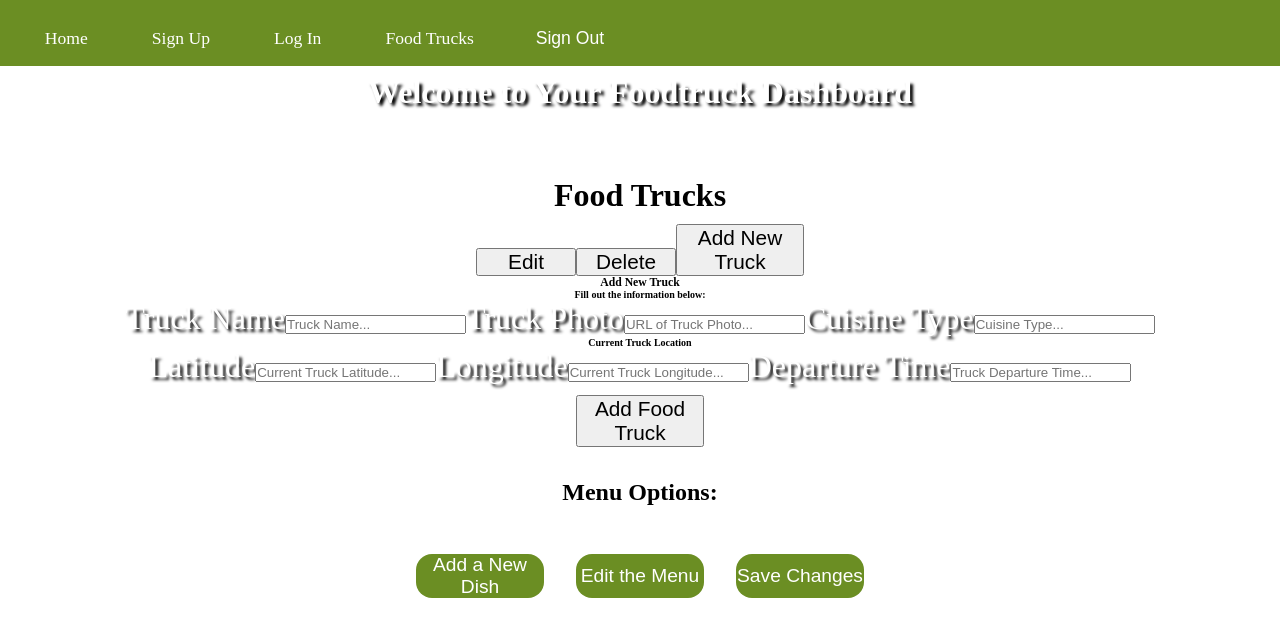
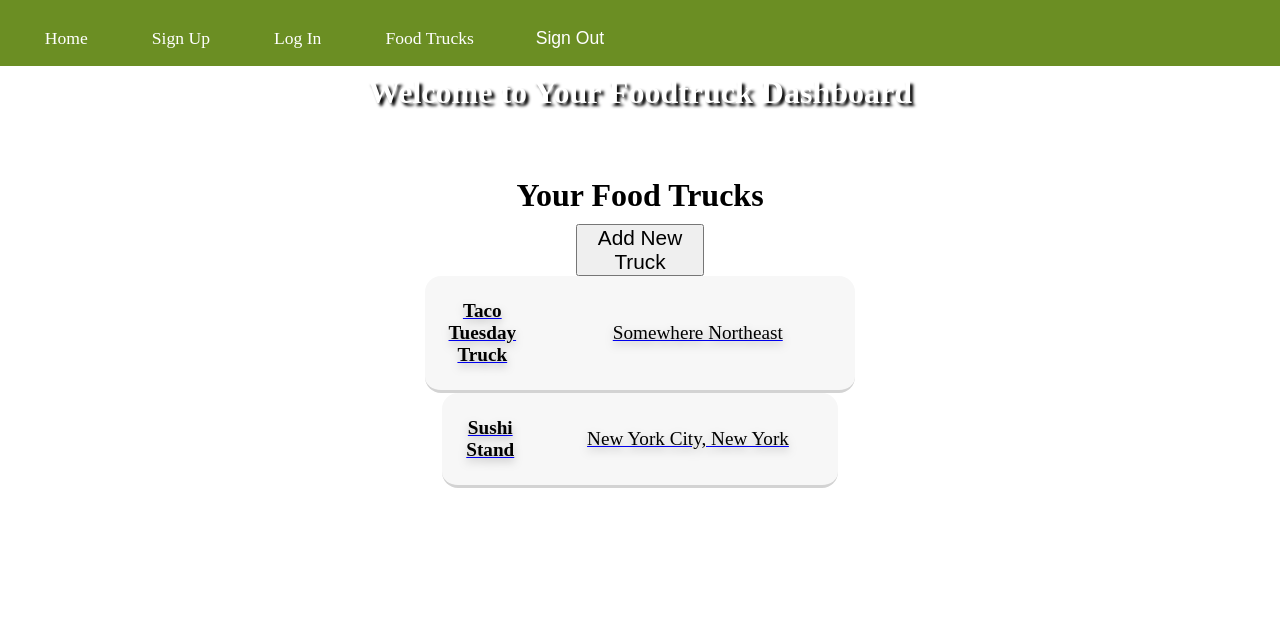
Before and after one commit to tt16-buildweek-foodtruck/FoodTruck-TrackR-front-end, a React (Create React App) app: page /foodtruck in a window 1280 px wide. Shown: the top 636 px of the page. Built offline with nearby package versions, Linux system fonts and the light colour scheme.

Commit message:
links by truck id, individual truck dashboards, CRUD buttons pushing by correct routes

```diff
--- a/src/App.js
+++ b/src/App.js
@@ -1,19 +1,66 @@
-import React from "react";
+import React, { useState, useEffect } from "react";
 import { Route } from "react-router-dom";
+import { dummyData } from "./constants/dummyMenuData";
 import Navbar from "./components/navbar/Navbar";
 import LoginForm from "./components/forms/LoginForm";
 import Footer from "./components/footer/Footer";
 import FoodTruck from "./components/foodTruck/FoodTruck";
+import TruckDashboard from "./components/operatorDashboard/TruckDashboard";
 import "./css/App.css";
 import SignUpForm from "./components/forms/SignUpForm";
 import Home from "./components/home/Home";
+import { axiosWithAuth } from "./utils/axiosWithAuth";
+import AddFoodTruck from "./components/foodTruck/AddFoodTruck";
+
+const initialState = [];
+
 function App() {
+	const [truckList, setTruckList] = useState(initialState);
+
+	//Can save this for real endpoint
+	// const getFoodTruck = () => {
+	// 	axiosWithAuth()
+	// 		.get(`api/trucks/user${userId}`)
+	// 		.then((res) => {
+	// 			console.log("GET FOOD TRUCK RES: ", res);
+	// 		})
+	// 		.catch((err) => {
+	// 			console.log("GET FOOD TRUCK ERROR: ", err);
+	// 		});
+	// };
+
+	const getTrucks = () => {
+		setTruckList(dummyData);
+	};
+
+	useEffect(() => {
+		getTrucks();
+	}, []);
+
 	return (
 		<div className="App">
 			<Navbar />
+
 			{/* This will be a private route once the endpoint is available. */}
+			<Route
+				path="/foodtruck"
+				render={(props) => {
+					return <FoodTruck {...props} trucks={truckList} />;
+				}}
+			></Route>
 
-			<Route path="/foodtruck" component={FoodTruck} />
+			<Route
+				path="/trucks/:id"
+				render={(props) => {
+					return <TruckDashboard {...props} />;
+				}}
+			></Route>
+			<Route
+				path="/add-food-truck"
+				render={(props) => {
+					return <AddFoodTruck {...props} />;
+				}}
+			></Route>
 			<Route path="/login" component={LoginForm} />
 			<Route path="/signup" component={SignUpForm} />
 			<Route path="/home" component={Home} />
--- a/src/components/foodTruck/AddFoodTruck.js
+++ b/src/components/foodTruck/AddFoodTruck.js
@@ -1,18 +1,17 @@
-import React, {useState} from 'react'
-import { connect } from 'react-redux';
-import {useParams, useHistory} from 'react-router-dom';
-import { axiosWithAuth } from '../../utils/axiosWithAuth';
-import {fetchTruck} from '../../actions/truckActions';
+import React, { useState } from "react";
+import { connect } from "react-redux";
+import { useParams, useHistory } from "react-router-dom";
+import { axiosWithAuth } from "../../utils/axiosWithAuth";
+import { fetchTruck } from "../../actions/truckActions";
 
-const initialTruckState =
-{
-    truckName: '',
-    truckImgURL: '',
-    cuisineId: '',
+const initialTruckState = {
+	truckName: "",
+	truckImgURL: "",
+	cuisineId: "",
 	lat: null,
 	long: null,
-    departureTime: ''
-}
+	departureTime: "",
+};
 
 // menu:
 // [
@@ -27,33 +26,31 @@ const initialTruckState =
 // ]
 
 const AddFoodTruck = () => {
-    const userId = ''
+	const userId = "";
 	const [newTruck, setNewTruck] = useState(initialTruckState);
 
-    const {push} = useHistory();
+	const { push } = useHistory();
 
 	const handleSubmit = (event) => {
 		event.preventDefault();
 		axiosWithAuth()
 			.post(`api/trucks/user/${userId}/`, newTruck)
-        .then(res => {
-            console.log('POST NEW TRUCK: ', res)
+			.then((res) => {
+				console.log("POST NEW TRUCK: ", res);
 			})
-        .catch(err => {
-            console.log('NEW TRUCK ERROR: ', err)
-        })
-        setNewTruck(
-            {
-                truckName: '',
-                truckImgURL: '',
-                cuisineId: '',
+			.catch((err) => {
+				console.log("NEW TRUCK ERROR: ", err);
+			});
+		setNewTruck({
+			truckName: "",
+			truckImgURL: "",
+			cuisineId: "",
 			lat: null,
 			long: null,
-                departureTime: ''
-            }
-        )
-        push('/operator-dashboard')
-    }
+			departureTime: "",
+		});
+		push("/foodtruck");
+	};
 
 	return (
 		<div>
@@ -64,9 +61,9 @@ const AddFoodTruck = () => {
 					<label>
 						Truck Name
 						<input
-                            type='text'
-                            name='truckName'
-                            placeholder='Truck Name...'
+							type="text"
+							name="truckName"
+							placeholder="Truck Name..."
 							value={newTruck.truckName}
 							// onChange={handleChange}
 						/>
@@ -74,9 +71,9 @@ const AddFoodTruck = () => {
 					<label>
 						Truck Photo
 						<input
-                            type='text'
-                            name='truckImgURL'
-                            placeholder='URL of Truck Photo...'
+							type="text"
+							name="truckImgURL"
+							placeholder="URL of Truck Photo..."
 							value={newTruck.truckImgURL}
 							// onChange={handleChange}
 						/>
@@ -84,9 +81,9 @@ const AddFoodTruck = () => {
 					<label>
 						Cuisine Type
 						<input
-                            type='text'
-                            name='cuisineId'
-                            placeholder='Cuisine Type...'
+							type="text"
+							name="cuisineId"
+							placeholder="Cuisine Type..."
 							value={newTruck.cuisineId}
 							// onChange={handleChange}
 						/>
@@ -98,9 +95,9 @@ const AddFoodTruck = () => {
 					<label>
 						Latitude
 						<input
-                            type='text'
-                            name='lat'
-                            placeholder='Current Truck Latitude...'
+							type="text"
+							name="lat"
+							placeholder="Current Truck Latitude..."
 							value={newTruck.lat}
 							// onChange={handleChange}
 						/>
@@ -108,9 +105,9 @@ const AddFoodTruck = () => {
 					<label>
 						Longitude
 						<input
-                             type='text'
-                             name='long'
-                             placeholder='Current Truck Longitude...'
+							type="text"
+							name="long"
+							placeholder="Current Truck Longitude..."
 							value={newTruck.long}
 							// onChange={handleChange}
 						/>
@@ -118,9 +115,9 @@ const AddFoodTruck = () => {
 					<label>
 						Departure Time
 						<input
-                             type='text'
-                             name='departureTime'
-                             placeholder='Truck Departure Time...'
+							type="text"
+							name="departureTime"
+							placeholder="Truck Departure Time..."
 							value={newTruck.departureTime}
 							// onChange={handleChange}
 						/>
@@ -165,18 +162,18 @@ const AddFoodTruck = () => {
 				<button>Add Food Truck</button>
 			</form>
 		</div>
-    )
-}
+	);
+};
 
-const mapStateToProps = state => {
+const mapStateToProps = (state) => {
 	return {
 		truckName: state.truckName,
 		truckImgURL: state.truckImgURL,
 		cuisineId: state.cuisineId,
 		lat: state.lat,
 		long: state.long,
-        departureTime: state.departureTime
-    }
-}
+		departureTime: state.departureTime,
+	};
+};
 
-export default connect(mapStateToProps, {fetchTruck})(AddFoodTruck)
+export default connect(mapStateToProps, { fetchTruck })(AddFoodTruck);
--- a/src/components/foodTruck/FoodTruck.js
+++ b/src/components/foodTruck/FoodTruck.js
@@ -1,43 +1,36 @@
-import React from "react";
+import React, { useState, useEffect } from "react";
 import { v4 as uuid } from "uuid";
-import { dummyData } from "../../constants/dummyMenuData";
 import { axiosWithAuth } from "../../utils/axiosWithAuth";
 import OperatorDashboard from "../operatorDashboard/OperatorDashoard";
 import Menu from "../menu/Menu";
 import "../../css/Foodtruck.css";
 
-const FoodTruck = () => {
+const FoodTruck = ({ props, trucks }) => {
 	const userId = "";
 	const operator = true;
+	const [renderTrucks, setRenderTrucks] = useState([]);
 
-	const getFoodTruck = () => {
-		axiosWithAuth()
-			.get(`api/trucks/user${userId}`)
-			.then((res) => {
-				console.log("GET FOOD TRUCK RES: ", res);
-			})
-			.catch((err) => {
-				console.log("GET FOOD TRUCK ERROR: ", err);
-			});
-	};
+	// useEffect(() => {
+	// 	const refreshTrucks = () => {
+	// 		setRenderTrucks(trucks);
+	// 	};
+	// 	refreshTrucks();
+	// }, [trucks]);
 
 	return (
 		<div className="foodTruck__container">
-			{operator === true
-				? dummyData.map((truck) => {
-						return (
-							<div key={uuid()}>
+			{operator === true ? (
+				<div>
 					<h1 className="foodTruck__container__title">
 						Welcome to Your Foodtruck Dashboard
 					</h1>
 					<OperatorDashboard
-									truck={truck}
+						truck={trucks}
 						className="foodTruck__container__dashboard"
 					/>
 				</div>
-						);
-				  })
-				: dummyData.map((truck) => {
+			) : (
+				trucks.map((truck) => {
 					return (
 						<div key={uuid()} className="foodTruck__container__card">
 							<h1 className="foodTruck__container__title">
@@ -54,7 +47,8 @@ const FoodTruck = () => {
 							</div>
 						</div>
 					);
-				  })}
+				})
+			)}
 		</div>
 	);
 };
--- a/src/components/operatorDashboard/OperatorDashoard.js
+++ b/src/components/operatorDashboard/OperatorDashoard.js
@@ -1,20 +1,33 @@
 import React from "react";
-import OperatorFoodtruck from "./OperatorFoodTruck";
-import OperatorMenu from "./OperatorMenu";
+import { Link } from "react-router-dom";
+import { useHistory } from "react-router-dom";
+import TruckCard from "./TruckCard";
+import { v4 as uuid } from "uuid";
 import "../../css/OperatorDashboard.css";
 
-const OperatorDashboard = ({ truck }) => {
+const OperatorDashboard = ({ props, truck }) => {
+	const { push } = useHistory();
+
+	const handleAddTruck = () => {
+		push("/add-food-truck");
+	};
+
 	return (
 		<div className="operator__dashboard__container">
-			<h2 className="operator__dashboard__container__title">Food Trucks</h2>
-			<OperatorFoodtruck
-				truck={truck}
-				className="operator__dashboard__container__block"
-			/>
-			<OperatorMenu
-				menu={truck.menuItems}
-				className="operator__dashboard__container__block"
-			/>
+			<h2 className="operator__dashboard__container__title">
+				Your Food Trucks
+			</h2>
+			<button onClick={handleAddTruck}>Add New Truck</button>
+			{/* <TruckDashboard truck={truck} /> */}
+			{truck.map((foodTruck) => {
+				return (
+					<div>
+						<Link key={uuid()} to={`/trucks/${foodTruck.truckId}`}>
+							<TruckCard props={props} truck={foodTruck} />
+						</Link>
+					</div>
+				);
+			})}
 		</div>
 	);
 };
--- a/src/components/operatorDashboard/OperatorFoodTruck.js
+++ b/src/components/operatorDashboard/OperatorFoodTruck.js
@@ -9,10 +9,6 @@ export default function OperatorFoodtruck() {
 	const { push } = useHistory();
 
 	const handleViewTruck = () => {};
-
-	const handleAddTruck = () => {
-		push("/add-food-truck");
-	};
 
 	const editTruck = () => {
 		axiosWithAuth()
@@ -43,8 +39,6 @@ export default function OperatorFoodtruck() {
 			<div className="buttons">
 				<button className="edit-button">Edit</button>
 				<button className="delete-button">Delete</button>
-				<button onClick={handleAddTruck}>Add New Truck</button>
-				<AddFoodTruck />
 			</div>
 		</div>
 	);
--- /dev/null
+++ b/src/components/operatorDashboard/TruckCard.js
@@ -0,0 +1,21 @@
+import React from "react";
+import TruckDashboard from "./TruckDashboard";
+
+const TruckCard = ({ truck }) => {
+	return (
+		<div
+			key={truck.truckId}
+			id={truck.truckId}
+			className="operator__dashboard__menu__container animate__animated animate__fadeInUp"
+		>
+			<h3 className="operator__dashboard__menu__container__itemName">
+				{truck.truckName}
+			</h3>
+			<p className="operator__dashboard__menu__container__paragraph">
+				{truck.truckLocation}
+			</p>
+		</div>
+	);
+};
+
+export default TruckCard;
--- /dev/null
+++ b/src/components/operatorDashboard/TruckDashboard.js
@@ -0,0 +1,48 @@
+import React, { useEffect, useState } from "react";
+import { useParams, useHistory } from "react-router-dom";
+import OperatorFoodtruck from "../operatorDashboard/OperatorFoodTruck";
+import OperatorMenu from "../operatorDashboard/OperatorMenu";
+import "../../css/OperatorDashboard.css";
+import { axiosWithAuth } from "../../utils/axiosWithAuth";
+
+export default function TruckDashboard(props) {
+	const [truck, setTruck] = useState("");
+	const params = useParams();
+
+	useEffect(() => {
+		fetchTruck(params.id);
+	}, [params.id]);
+
+	const fetchTruck = (id) => {
+		axiosWithAuth()
+			.get(`api/trucks/:${id}`)
+			.then((res) => {
+				setTruck(res.data);
+			})
+			.catch((err) => console.log(`There was an error:`, err));
+	};
+	return (
+		<div>
+			<div
+				key={truck.truckId}
+				id={truck.truckId}
+				className="operator__dashboard__menu__container animate__animated animate__fadeInUp"
+			>
+				<h3 className="operator__dashboard__menu__container__itemName">
+					{truck.truckName}
+				</h3>
+				<p className="operator__dashboard__menu__container__paragraph">
+					{truck.truckLocation}
+				</p>
+			</div>
+			<OperatorFoodtruck
+				truck={truck}
+				className="operator__dashboard__container__block"
+			/>
+			<OperatorMenu
+				menu={truck.menuItems}
+				className="operator__dashboard__container__block"
+			/>
+		</div>
+	);
+}
--- a/src/constants/dummyMenuData.js
+++ b/src/constants/dummyMenuData.js
@@ -1,5 +1,6 @@
 export const dummyData = [
 	{
+		truckId: 20,
 		truckName: "Taco Tuesday Truck",
 		truckLocation: "Somewhere Northeast",
 		menuItems: [
@@ -35,4 +36,40 @@ export const dummyData = [
 		customerRatings: [5, 5],
 		averageRating: 0,
 	},
+	{
+		truckId: 46,
+		truckName: "Sushi Stand",
+		truckLocation: "New York City, New York",
+		menuItems: [
+			{
+				itemName: "Dragon Roll",
+				itemDescription:
+					"Shrimp Tempura and cucumber with avocado, sushi rice, and nori.",
+				itemPhotos: [],
+				itemPrice: 8.99,
+			},
+			{
+				itemName: "California Roll",
+				itemDescription:
+					"Crab and Cucumber with avocado, sushi rice, and nori.",
+				itemPhotos: [],
+				itemPrice: 9.99,
+			},
+			{
+				itemName: "Spicy Tuna Roll",
+				itemDescription: "Sashimi-grade Tuna, sushi rice, and nori.",
+				itemPhotos: [],
+				itemPrice: 8.99,
+			},
+			{
+				itemName: "Rainbow Roll",
+				itemDescription:
+					"Cucumber, Crab, Tuna, Salmon, and eel with avocado, sushi rice, and nori.",
+				itemPhotos: [],
+				itemPrice: 12.99,
+			},
+		],
+		customerRatings: [5, 5],
+		averageRating: 0,
+	},
 ];
```
Also changed, not shown: src/components/operatorDashboard/OperatorMenu.js (+9 -2 lines), 1 other file (tests, documents, lock files or other folders). Lines whose indentation alone changed are shown as unchanged.
